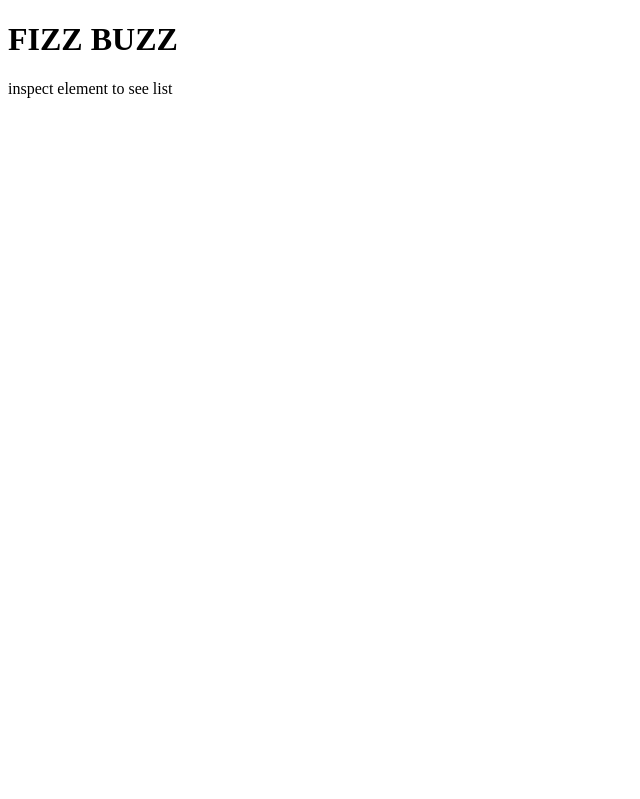
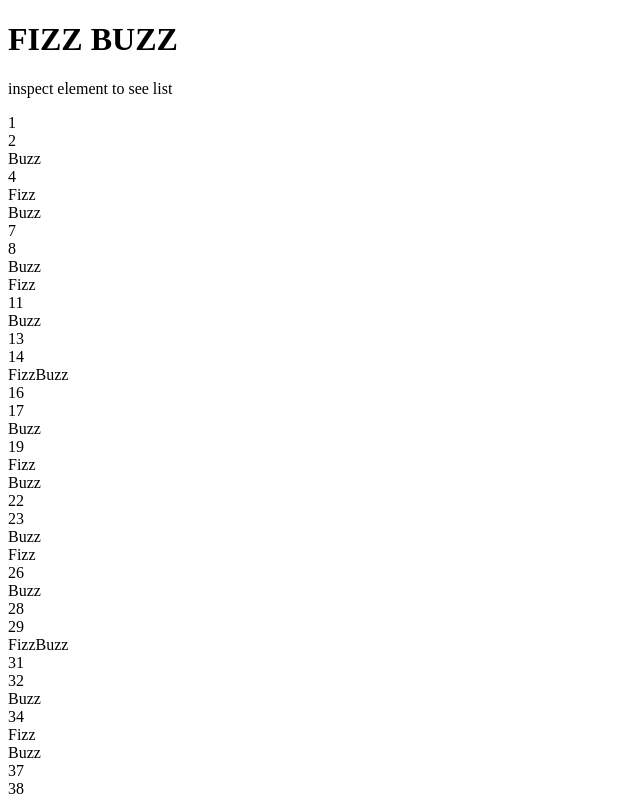
Before and after one commit to benjaminifaught/fizzbuzz, a plain HTML site: page index.html in a window 1280 px wide. Shown: the top 799 px of the page, without its empty margins (0-640 px from the left). Drawn offline with nearby package versions, Linux system fonts and the light colour scheme.

Commit message:
show in html

```diff
--- a/application.js
+++ b/application.js
@@ -1,11 +1,25 @@
-
+$(document).ready(function() {
+var s = "";
 for (var i = 1; i < 101; i++) {
-	if (i % 15 == 0)
+	if (i % 15 == 0) {
 		console.log("FizzBuzz");
-	else if (i % 5 == 0)
+		s = "FizzBuzz";
+		$(".list").append(s+ "<br>");
+	}
+	else if (i % 5 == 0)  {
 		console.log("Fizz");
-	else if (i % 3 == 0)
+		s = "Fizz";
+		$(".list").append(s+ "<br>");
+	}
+	else if (i % 3 == 0) {
 		console.log("Buzz");
-   	else
+		s = "Buzz";
+		$(".list").append(s+ "<br>");
+	}
+   	else {
    		console.log(i);
+   		s = i;
+   		$(".list").append(s+ "<br>");
+   	}
 }
+});
--- a/index.html
+++ b/index.html
@@ -9,5 +9,7 @@
 <body>
 	<h1>FIZZ BUZZ</h1>
 	<p>inspect element to see list</p>
+	<div class="list">
+	</div>
 </body>
 </html>
```
